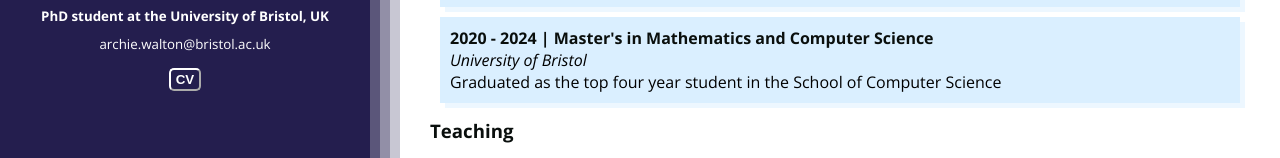
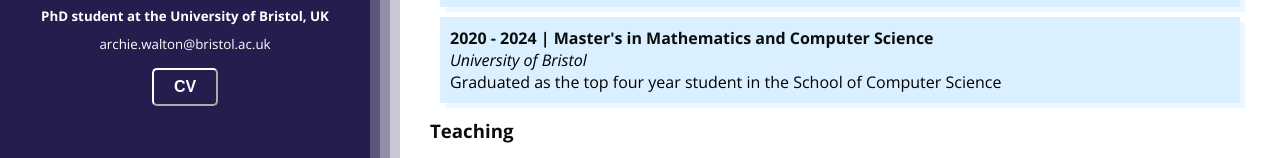
Before and after one commit to ArchieWalton-Uni/archiewalton-uni.github.io, a plain HTML site: page index.html in a window 1280 px wide. Shown: the part 155-313 px from the top of the page. Drawn offline with nearby package versions, Linux system fonts and the light colour scheme.

Commit message:
button size

```diff
--- a/assets/main.css
+++ b/assets/main.css
@@ -46,8 +46,9 @@ button {
   color: white;
   border-color: white;
   border-radius: 5px;
-  padding: 2px 5px;
+  padding: 8px 20px;
   margin: 5px;
+  font-size: 12pt;
 }
 
 body {
```
